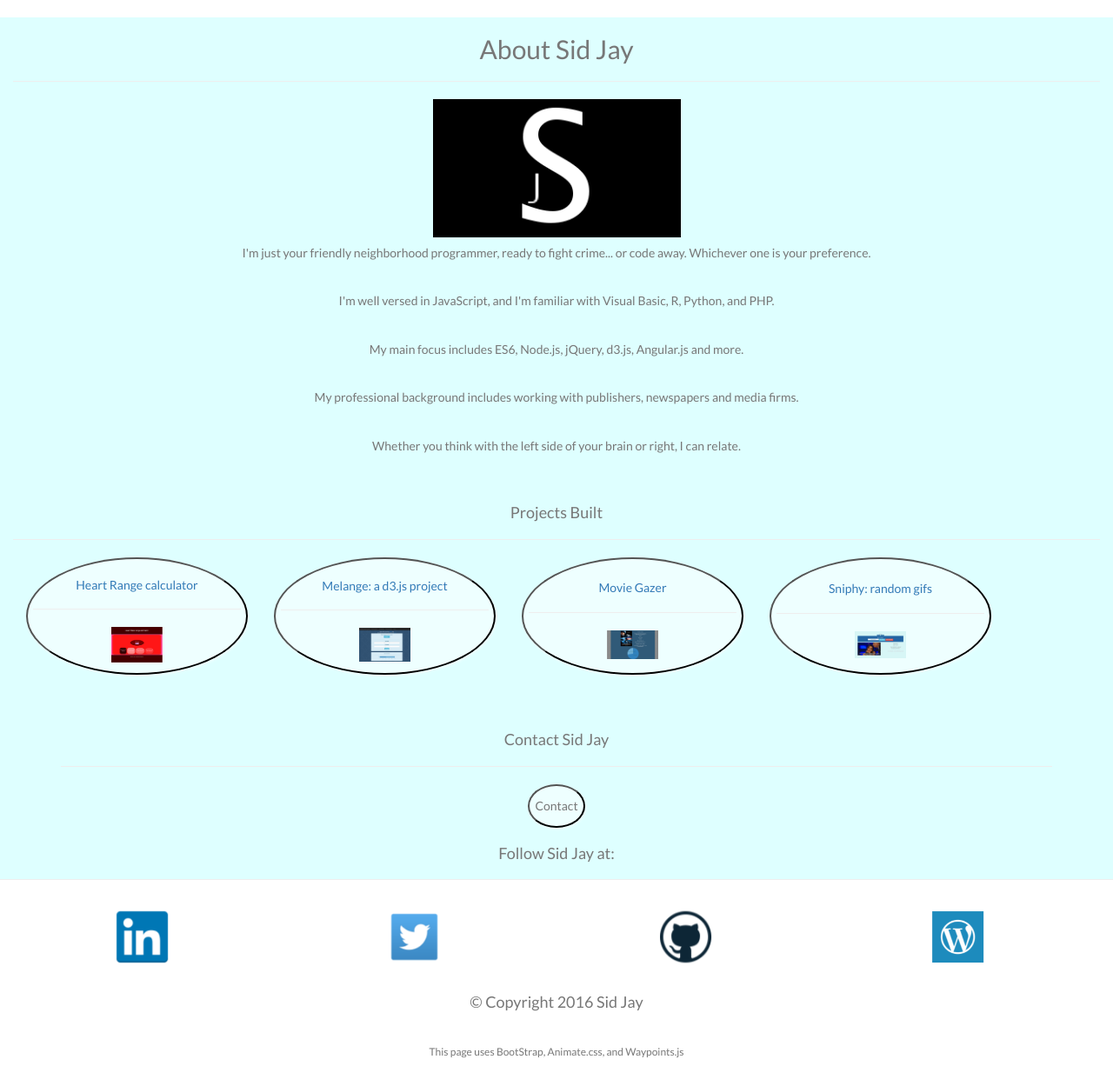
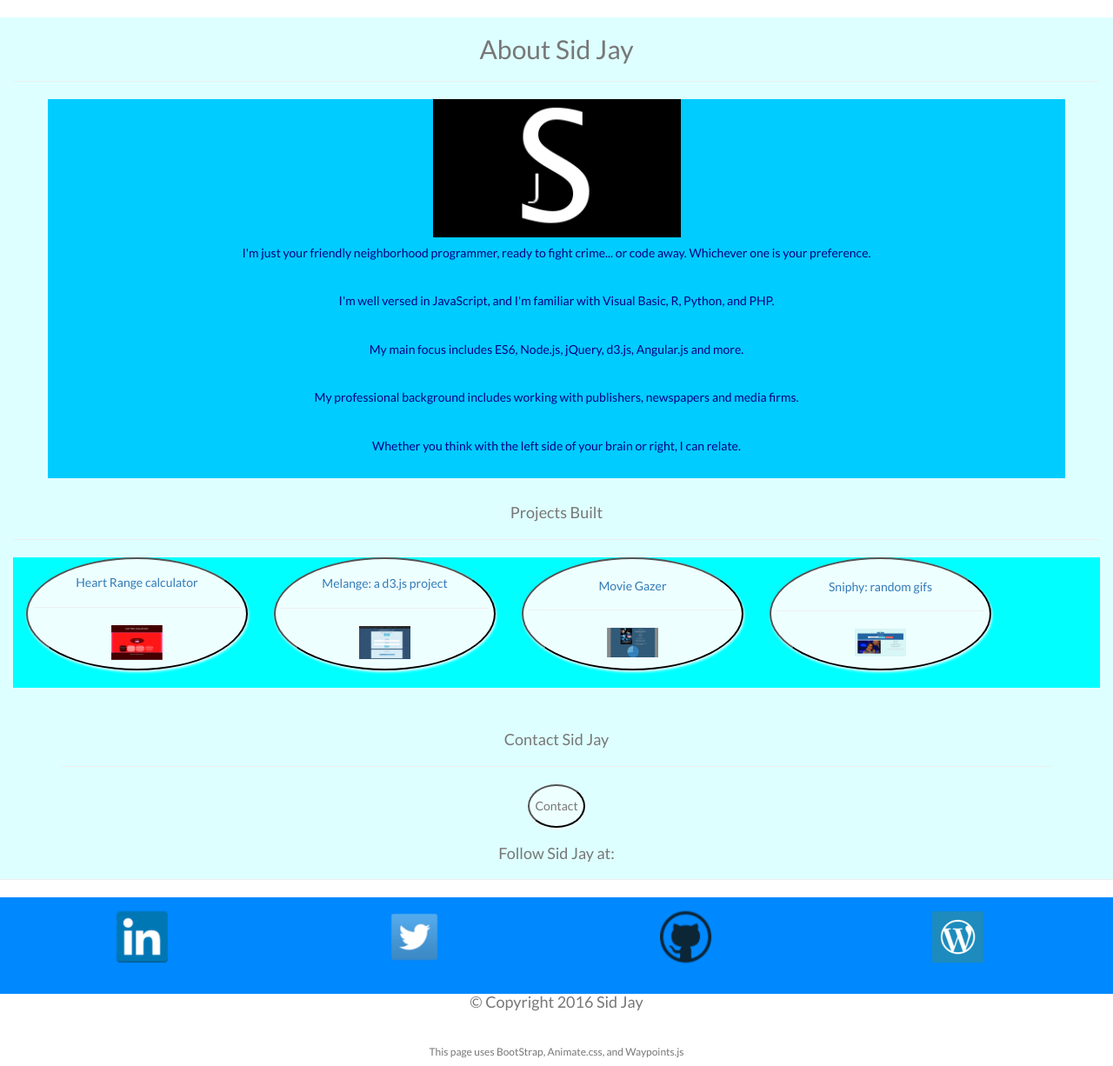
Before and after one commit to sidjayisaok/Portfolio_redux, a PHP site: page / in a window 1280 px wide. Shown: the part 52-1278 px from the top of the page at 87% size. Run offline with PHP 8.4, Linux system fonts and the light colour scheme; some libraries are stand-ins or nearby versions.

Commit message:
minor refinement

```diff
--- a/css/font.css
+++ b/css/font.css
@@ -1,5 +1,6 @@
 .text-muted{
   font-family: 'Lato', sans-serif;
+  color: #000;
 }
 
 a{
@@ -9,13 +10,26 @@ a{
 button{
   background-color: #EEFFFF;
   box-shadow: 1px 2px 3px #EEFFFF;
-  height: 135px;
+  height: 130px;
   border-radius: 50%;
-  margin-bottom: 25%;
+  margin-top: 2%;
 }
 
 button:hover{
   background-color: #F5FFFF;
+}
+
+.projects{
+  background-color: #00FFFF;
+}
+
+.follow{
+  background-color: #0088FF;
+}
+
+.speech{
+  background-color: #00CCFF;
+  color: #000088;
 }
 
 img{
--- a/index2.html
+++ b/index2.html
@@ -53,29 +53,29 @@
 			<hr>
 
 			<div class="animated fadeInRight">
-			<div class="container text-center">
-				<p class="text-muted text-center" id="logo"><img src="assets/bloglogo.png" alt="picture"></p>
-				<h5><p class="text-muted text-center">
+			<div class="container text-center speech">
+				<p class="text-center" id="logo"><img src="assets/bloglogo.png" alt="picture"></p>
+				<h5><p class="text-center">
 					I'm just your friendly neighborhood programmer, ready to fight crime... or code away. Whichever one is your preference.
 				</p></h5>
 				<br>
 
-				<h5><p class="text-muted text-center">
+				<h5><p class="text-center">
 					I'm well versed in JavaScript, and I'm familiar with Visual Basic, R, Python, and PHP.
 				</p></h5>
 				<br>
 
-				<h5><p class="text-muted text-center">
+				<h5><p class="text-center">
 					My main focus includes ES6, Node.js, jQuery, d3.js, Angular.js and more.
 				</p></h5>
 				<br>
 
-				<h5><p class="text-muted text-center">
+				<h5><p class="text-center">
 					My professional background includes working with publishers, newspapers and media firms.
 				</p></h5>
 				<br>
 
-				<h5><p class="text-muted text-center">
+				<h5><p class="text-center">
 					Whether you think with the left side of your brain or right, I can relate.
 				</p></h5>
 				<br>
@@ -90,6 +90,8 @@
 				<hr>
 			</div>
 
+
+		<div class="projects">
 			<div class="row container">
 				<div class="col-sm-3" id="banner">
 					<div id="restrictHeight">
@@ -191,6 +193,7 @@
 						</div>
 					</div>
 				</div>
+			</div>
 
 			<div class="container">
 				<br>
@@ -231,7 +234,7 @@
 			<p class="text-muted text-center"><h4>Follow Sid Jay at:</h4></p>
 			<hr>
 
-<div class="container text-center col-sm-12 backdrop">
+<div class="container follow text-center col-sm-12 backdrop">
 
 	<div class="text-center col-sm-2" id="linkedin">
 	    <div class="alert centerPhoto">
```
